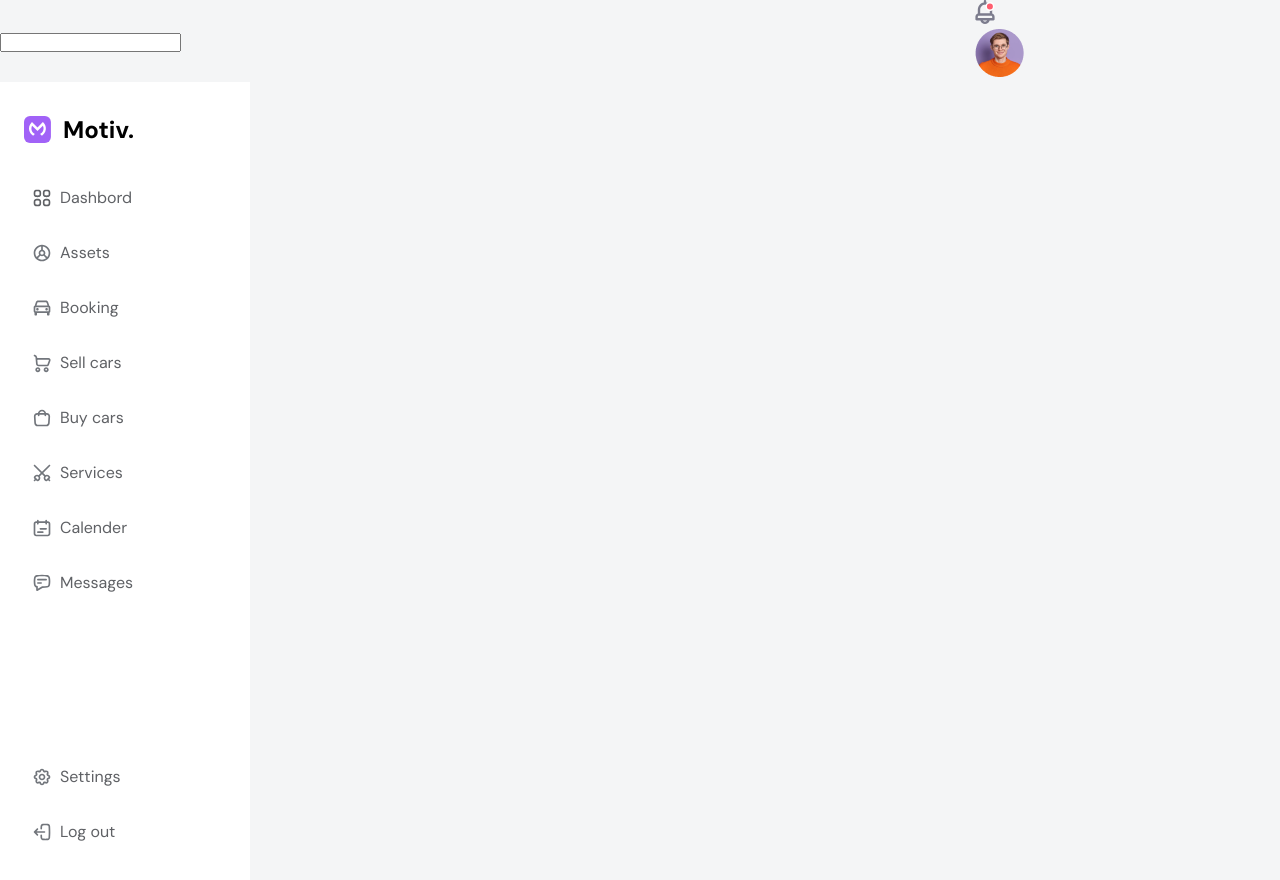
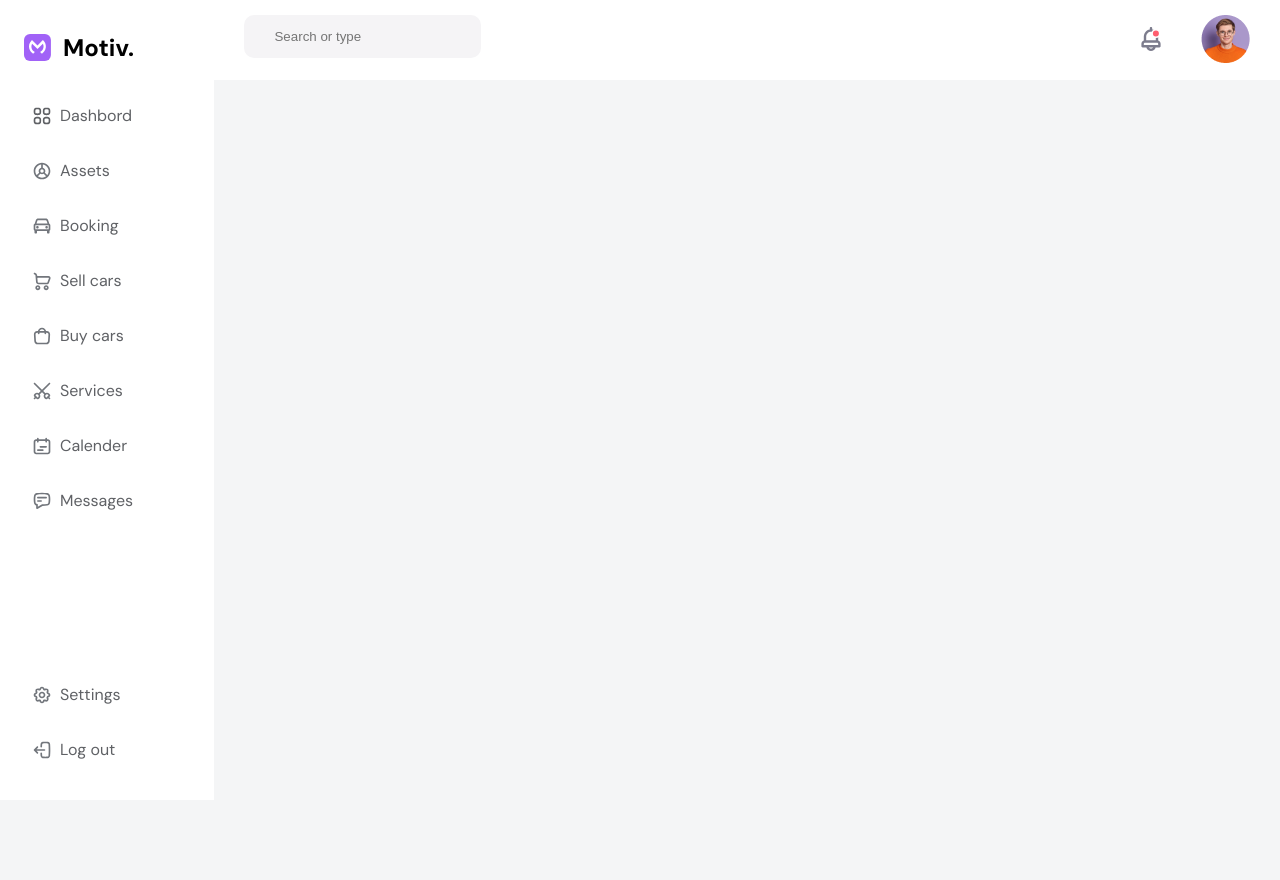
Before and after one commit to www-beka/car_dashbord, a React (Vite) app in the folder carDashboard/: page /SideBar in a window 1280 px wide. After the commit the page ends 800 px from the top, so only its background shows below. Built offline with nearby package versions, Linux system fonts and the light colour scheme; a web font is replaced by a local one.

Commit message:
finish sidebar

```diff
--- a/carDashboard/src/Components/SideBar/SideBar.scss
+++ b/carDashboard/src/Components/SideBar/SideBar.scss
@@ -54,10 +54,30 @@
             }
         }
     }
+    .navbar{
+        width: 100%;
+        height: 80px;
+        display: flex;
+        justify-content: space-between;
+        align-items: flex-start;
+        background-color: #fff;
+        padding: 15px 30px;
+        .profile{
+            display: flex;
+            img:nth-child(1){
+                margin-right: 40px;
+            }
+        }
+        .search{
+            form{
+                input{
+                    padding: 14px 30px;
+                    background-color: #F5F4F6;
+                    border: none;
+                    outline: none;
+                    border-radius: 10px;
+                }
+            }
+        }
+    }
 }
-.navbar{
-    width: 80%;
-    display: flex;
-    justify-content: space-between;
-    align-items: center;
-}
--- a/carDashboard/src/Components/SideBar/index.jsx
+++ b/carDashboard/src/Components/SideBar/index.jsx
@@ -13,23 +13,12 @@ import LogOutIcon from '../../assets/logOut.svg'
 import Logo from '../../assets/logo.svg'
 import NotificationIcon from '../../assets/notification.svg'
 import ProfileIcon from '../../assets/profile.png'
-
+import SearchIcon from '../../assets/search.svg'
 
 
 const Layout = () => {
   return (
     <>
-    <div className="navbar">
-              <div className="search">
-                <form action="">
-                    <input type="search" />
-                </form>
-              </div>
-              <div className="profile">
-                <div className="notification"><img src={NotificationIcon} alt="noti" /></div>
-                <img src={ProfileIcon} alt="profile" />
-              </div>
-          </div>
       <div className="bars-layout">
           <div className="sidebar">
               <div className="sidebar-top">
@@ -70,7 +59,19 @@ const Layout = () => {
                   </div>
               </div>
           </div>
+    <div className="navbar">
+              <div className="search">
+                <form action="">
+                    <input type="search" placeholder="Search or type" />
+                </form>
+              </div>
+              <div className="profile">
+                <img src={NotificationIcon} alt="noti" />
+                <img src={ProfileIcon} alt="profile" />
+              </div>
+          </div>
       </div>
+
 
       <Outlet />
     </>
```
Also changed, not shown: carDashboard/src/assets/search.svg (added).
